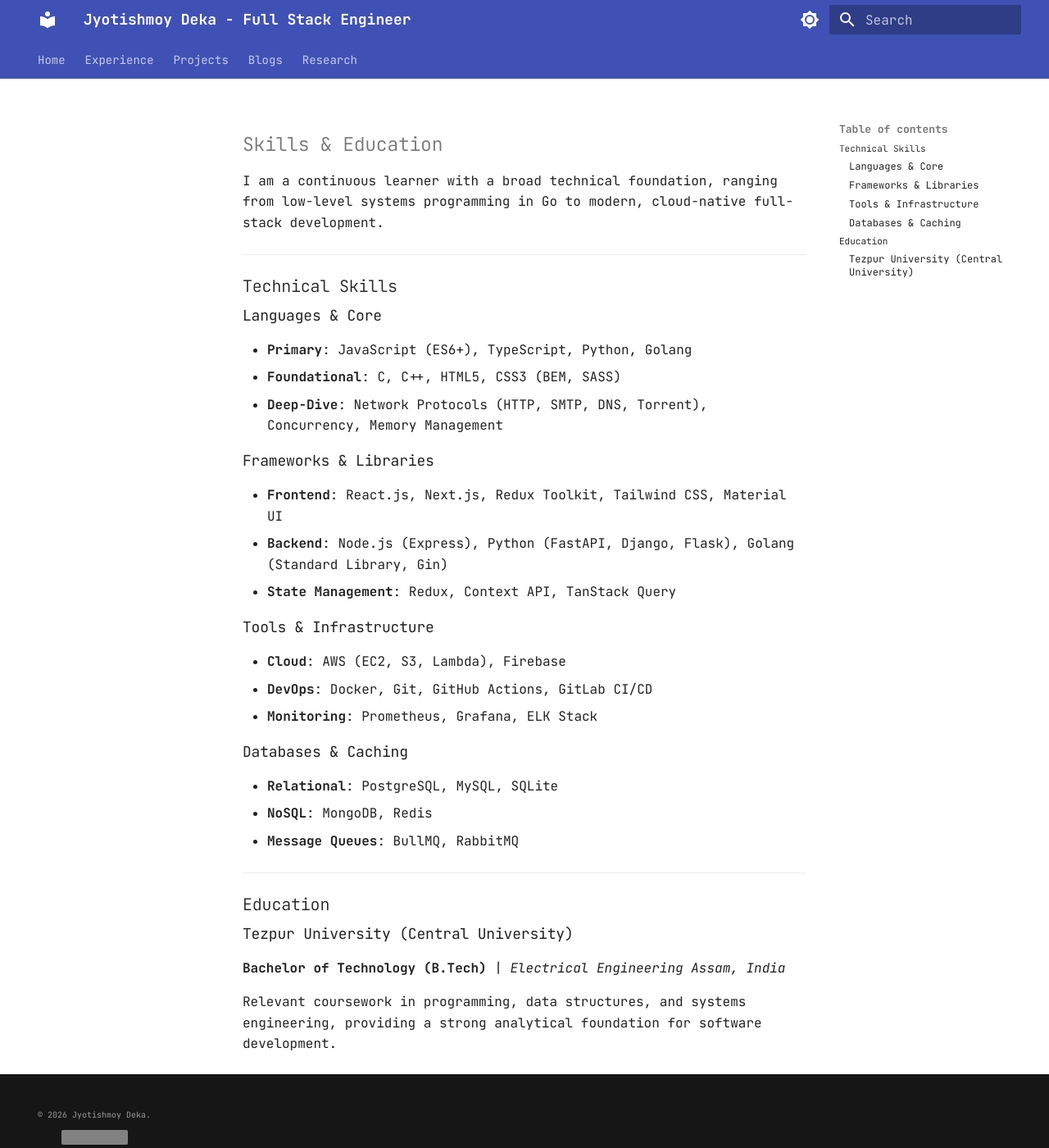
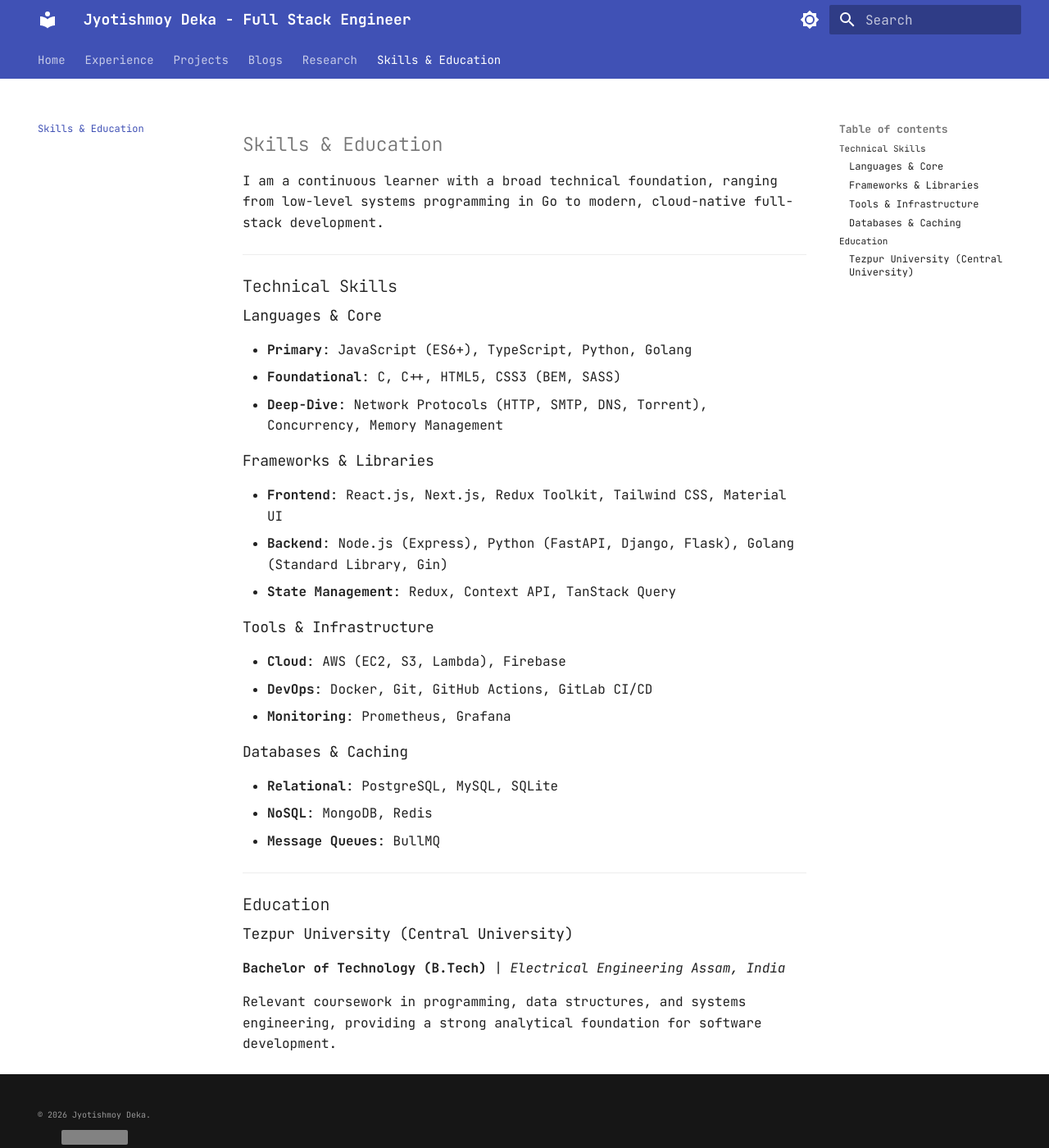
Before and after one commit to Jyotishmoy12/jyotishmoy-portfolio, an MkDocs documentation site: the page built from docs/skills.md, in a window 1280 px wide and 1400 px high. Shown: the whole window at 82% size. Built offline with MkDocs 1.6.1 and Material for MkDocs 9.7.7, drawn with Linux system fonts in a browser that asks for light colours; grey boxes are pictures that could not be loaded.

Commit message:
added skills section

```diff
--- a/docs/skills.md
+++ b/docs/skills.md
@@ -19,12 +19,12 @@ I am a continuous learner with a broad technical foundation, ranging from low-le
 ### Tools & Infrastructure
 - **Cloud**: AWS (EC2, S3, Lambda), Firebase
 - **DevOps**: Docker, Git, GitHub Actions, GitLab CI/CD
-- **Monitoring**: Prometheus, Grafana, ELK Stack
+- **Monitoring**: Prometheus, Grafana
 
 ### Databases & Caching
 - **Relational**: PostgreSQL, MySQL, SQLite
 - **NoSQL**: MongoDB, Redis
-- **Message Queues**: BullMQ, RabbitMQ
+- **Message Queues**: BullMQ
 
 ---
 
--- a/mkdocs.yml
+++ b/mkdocs.yml
@@ -55,6 +55,7 @@ nav:
   - Projects:
       - Projects Overview: projects.md
       - Javascript Projects:
+
           - Overview: javascript-projects.md
           - LeetCode Backend System: leetcode-backend.md
           - Airbnb Booking System: airbnb-clone.md
@@ -76,6 +77,7 @@ nav:
       - Overview: research.md
       - Constrained LCS & LCStr: constrained-lcs-paper.md
       - LCS & LCStr Algorithm: lcs-paper.md
+  - Skills & Education: skills.md
 copyright: |
   &copy; 2026 Jyotishmoy Deka.
   <br>
```
